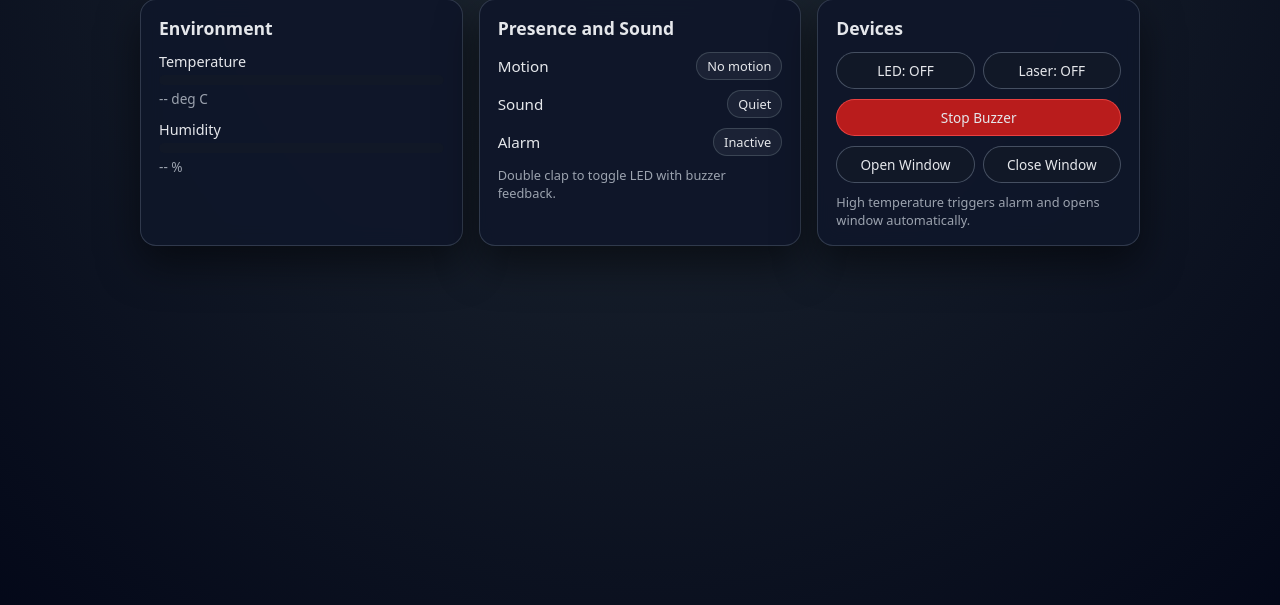
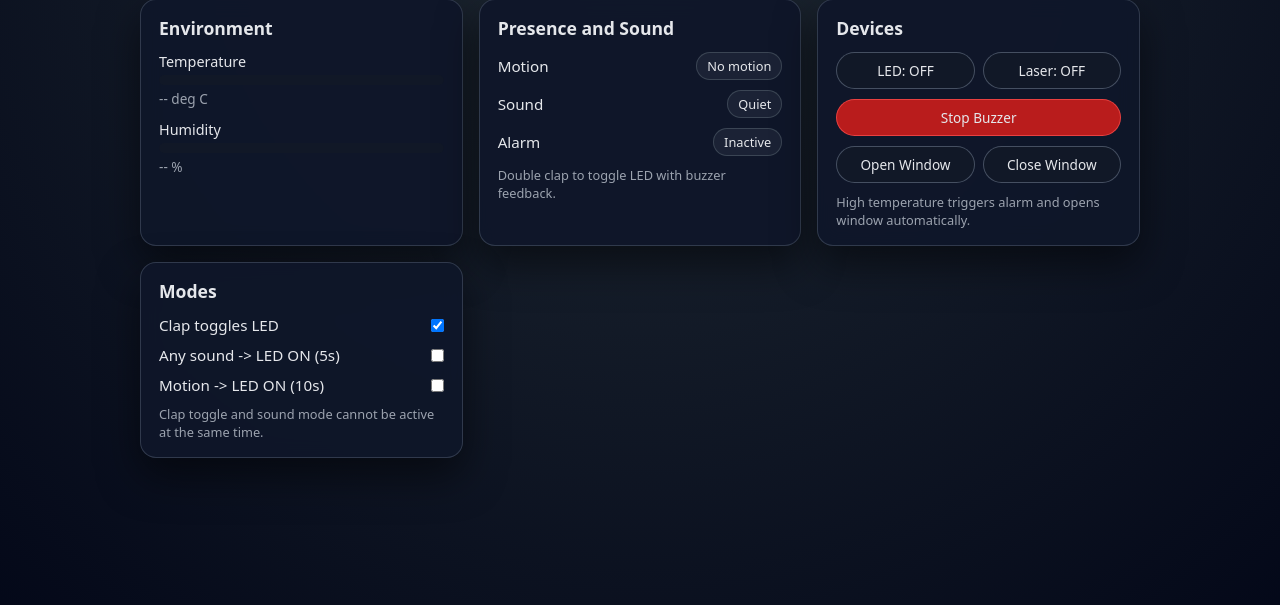
Before and after one commit to Marwan-Ghazal/SmartHomeAutomation-RaspberryPi, a Flask app: page / in a window 1280 px wide. Shown: the part 107-712 px from the top of the page. Run offline with Flask 2, Linux system fonts and the light colour scheme; data that the repository does not hold is empty.

Commit message:
Mode logic + MQTT + website switches implemented

```diff
--- a/web/server.py
+++ b/web/server.py
@@ -5,7 +5,7 @@ import threading
 from typing import Any, Dict, Optional
 
 import paho.mqtt.client as mqtt
-from flask import Flask, Response, jsonify, render_template
+from flask import Flask, Response, jsonify, render_template, request
 
 try:
     from master_pi import config as master_config
@@ -51,6 +51,9 @@ def api_state():
         "laser_on": bool(s.get("laser_on", False)),
         "window_open": bool(s.get("window_open", False)),
         "alarm_active": bool(s.get("alarm_active", False)),
+        "clap_toggle_enabled": bool(s.get("clap_toggle_enabled", True)),
+        "sound_led_mode_enabled": bool(s.get("sound_led_mode_enabled", False)),
+        "motion_led_mode_enabled": bool(s.get("motion_led_mode_enabled", False)),
     }
     return jsonify(data)
 
@@ -85,6 +88,9 @@ def api_stream():
                 "laser_on": bool(payload.get("laser_on", False)),
                 "window_open": bool(payload.get("window_open", False)),
                 "alarm_active": bool(payload.get("alarm_active", False)),
+                "clap_toggle_enabled": bool(payload.get("clap_toggle_enabled", True)),
+                "sound_led_mode_enabled": bool(payload.get("sound_led_mode_enabled", False)),
+                "motion_led_mode_enabled": bool(payload.get("motion_led_mode_enabled", False)),
             }
             yield f"event: state\ndata: {json.dumps(data)}\n\n"
 
@@ -101,6 +107,51 @@ def api_toggle_led():
         return jsonify({"led_on": new_state})
     except Exception as e:
         print("ERROR in /api/toggle_led:", e)
+        return jsonify({"error": str(e)}), 500
+
+
+@app.route("/api/mode/clap_toggle", methods=["POST"])
+def api_mode_clap_toggle():
+    try:
+        _ensure_mqtt_started()
+        body = request.get_json(silent=True) or {}
+        on = body.get("on")
+        if not isinstance(on, bool):
+            return jsonify({"error": "missing boolean 'on'"}), 400
+        _mqtt_publish_cmd("master/mode/clap_toggle", {"on": on})
+        return jsonify({"clap_toggle_enabled": on})
+    except Exception as e:
+        print("ERROR in /api/mode/clap_toggle:", e)
+        return jsonify({"error": str(e)}), 500
+
+
+@app.route("/api/mode/sound_led", methods=["POST"])
+def api_mode_sound_led():
+    try:
+        _ensure_mqtt_started()
+        body = request.get_json(silent=True) or {}
+        on = body.get("on")
+        if not isinstance(on, bool):
+            return jsonify({"error": "missing boolean 'on'"}), 400
+        _mqtt_publish_cmd("master/mode/sound_led", {"on": on})
+        return jsonify({"sound_led_mode_enabled": on})
+    except Exception as e:
+        print("ERROR in /api/mode/sound_led:", e)
+        return jsonify({"error": str(e)}), 500
+
+
+@app.route("/api/mode/motion_led", methods=["POST"])
+def api_mode_motion_led():
+    try:
+        _ensure_mqtt_started()
+        body = request.get_json(silent=True) or {}
+        on = body.get("on")
+        if not isinstance(on, bool):
+            return jsonify({"error": "missing boolean 'on'"}), 400
+        _mqtt_publish_cmd("master/mode/motion_led", {"on": on})
+        return jsonify({"motion_led_mode_enabled": on})
+    except Exception as e:
+        print("ERROR in /api/mode/motion_led:", e)
         return jsonify({"error": str(e)}), 500
 
 
--- a/web/static/script.js
+++ b/web/static/script.js
@@ -1,10 +1,14 @@
 // web/static/script.js
 
-async function apiPost(url) {
-  const res = await fetch(url, {
+async function apiPost(url, body = null) {
+  const opts = {
     method: "POST",
     headers: { "Content-Type": "application/json" },
-  });
+  };
+  if (body !== null) {
+    opts.body = JSON.stringify(body);
+  }
+  const res = await fetch(url, opts);
   return res.json();
 }
 
@@ -60,6 +64,10 @@ function renderState(data) {
   const btnLed = document.getElementById("btn-led");
   const btnLaser = document.getElementById("btn-laser");
 
+  const swClap = document.getElementById("sw-clap");
+  const swSound = document.getElementById("sw-sound");
+  const swMotion = document.getElementById("sw-motion");
+
   if (data.led_on) {
     btnLed.classList.add("btn-active");
     btnLed.textContent = "LED: ON";
@@ -75,6 +83,10 @@ function renderState(data) {
     btnLaser.classList.remove("btn-active");
     btnLaser.textContent = "Laser: OFF";
   }
+
+  if (swClap) swClap.checked = !!data.clap_toggle_enabled;
+  if (swSound) swSound.checked = !!data.sound_led_mode_enabled;
+  if (swMotion) swMotion.checked = !!data.motion_led_mode_enabled;
 }
 
 let pollingStarted = false;
@@ -130,6 +142,10 @@ function setupControls() {
   const btnOpenWindow = document.getElementById("btn-open-window");
   const btnCloseWindow = document.getElementById("btn-close-window");
 
+  const swClap = document.getElementById("sw-clap");
+  const swSound = document.getElementById("sw-sound");
+  const swMotion = document.getElementById("sw-motion");
+
   btnLed.addEventListener("click", async () => {
     await apiPost("/api/toggle_led");
     fetchState();
@@ -152,6 +168,27 @@ function setupControls() {
   btnCloseWindow.addEventListener("click", async () => {
     await apiPost("/api/close_window");
   });
+
+  if (swClap) {
+    swClap.addEventListener("change", async () => {
+      await apiPost("/api/mode/clap_toggle", { on: swClap.checked });
+      fetchState();
+    });
+  }
+
+  if (swSound) {
+    swSound.addEventListener("change", async () => {
+      await apiPost("/api/mode/sound_led", { on: swSound.checked });
+      fetchState();
+    });
+  }
+
+  if (swMotion) {
+    swMotion.addEventListener("change", async () => {
+      await apiPost("/api/mode/motion_led", { on: swMotion.checked });
+      fetchState();
+    });
+  }
 }
 
 document.addEventListener("DOMContentLoaded", () => {
--- a/web/templates/dashboard.html
+++ b/web/templates/dashboard.html
@@ -70,6 +70,23 @@
       </div>
       <p class="hint">High temperature triggers alarm and opens window automatically.</p>
     </section>
+
+    <section class="card">
+      <h2>Modes</h2>
+      <div class="status-row">
+        <span>Clap toggles LED</span>
+        <input id="sw-clap" type="checkbox" />
+      </div>
+      <div class="status-row">
+        <span>Any sound -> LED ON (5s)</span>
+        <input id="sw-sound" type="checkbox" />
+      </div>
+      <div class="status-row">
+        <span>Motion -> LED ON (10s)</span>
+        <input id="sw-motion" type="checkbox" />
+      </div>
+      <p class="hint">Clap toggle and sound mode cannot be active at the same time.</p>
+    </section>
   </main>
 </div>
 
```
Also changed, not shown: master_pi/main.py (+101 -0 lines), master_pi/system_state.py (+8 -0 lines), readme.md (added).
